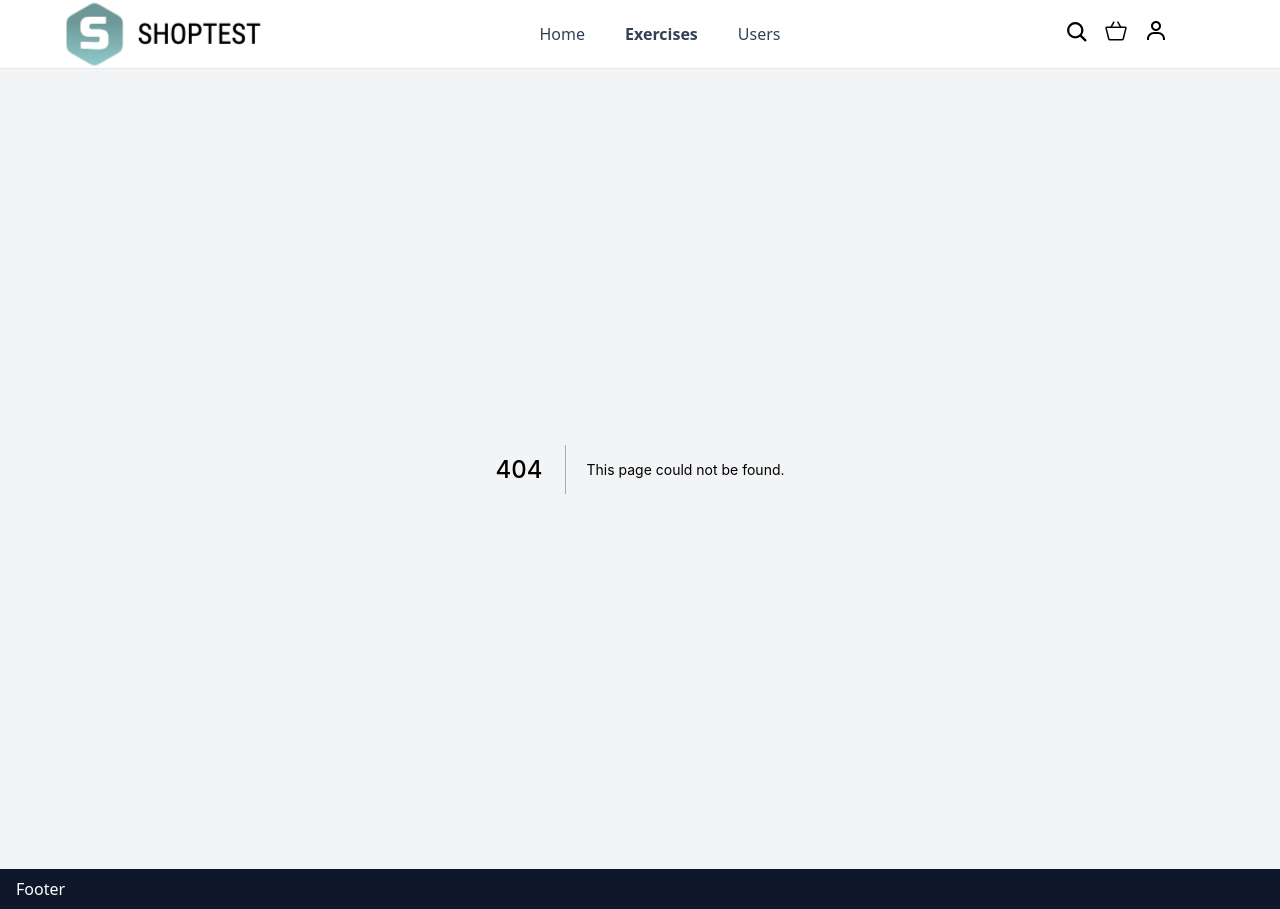
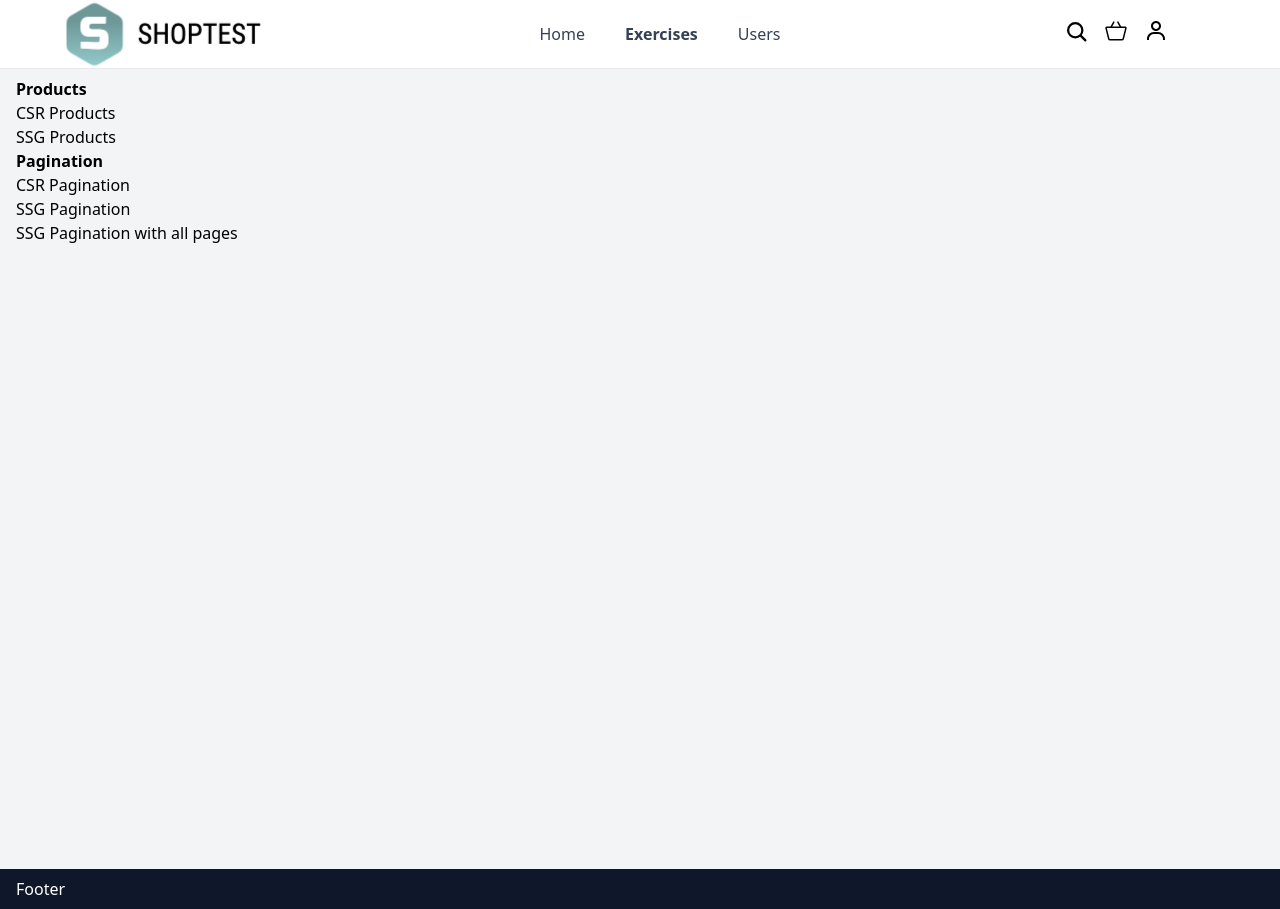
Before and after one commit to kasperkow/first-next-store, a Next.js app: page /exercises in a window 1280 px wide. Before the commit this address had no page. Built offline with nearby package versions, Linux system fonts and the light colour scheme.

Commit message:
new page with links to exercises

```diff
--- /dev/null
+++ b/pages/exercises.tsx
@@ -0,0 +1,60 @@
+import Link from 'next/link'
+
+interface Exercise {
+    href: string
+    label: string
+}
+
+interface Section {
+    [key: string]: Exercise[]
+}
+
+const Exercises = () => {
+    const links: Section = {
+        Products: [
+            {
+                href: '/products-csr',
+                label: 'CSR Products',
+            },
+            {
+                href: '/products-ssg',
+                label: 'SSG Products',
+            },
+        ],
+        Pagination: [
+            {
+                href: '/pagination-csr',
+                label: 'CSR Pagination',
+            },
+            {
+                href: '/pagination-ssg',
+                label: 'SSG Pagination',
+            },
+            {
+                href: '/pagination',
+                label: 'SSG Pagination with all pages',
+            },
+        ],
+    }
+
+    return (
+        <div className="flex flex-col min-h-screen max-w-7xl mx-auto w-full py-2 px-4">
+            {Object.keys(links).map(section => (
+                <>
+                    <p className="font-bold">{section}</p>
+                    <div className="flex flex-col">
+                        {links[section].map(exercise => {
+                            return (
+                                <Link key={exercise.label} href={exercise.href}>
+                                    <a>{exercise.label}</a>
+                                </Link>
+                            )
+                        })}
+                    </div>
+                </>
+            ))}
+        </div>
+    )
+}
+
+export default Exercises
--- /dev/null
+++ b/pages/pagination-csr.tsx
@@ -0,0 +1,5 @@
+const PaginationCSR = () => {
+    return <div className="flex flex-col min-h-screen"></div>
+}
+
+export default PaginationCSR
--- /dev/null
+++ b/pages/pagination-ssg.tsx
@@ -0,0 +1,5 @@
+const PaginationSSG = () => {
+    return <div className="flex flex-col min-h-screen"></div>
+}
+
+export default PaginationSSG
--- /dev/null
+++ b/pages/pagination.tsx
@@ -0,0 +1,5 @@
+const Pagination = () => {
+    return <div className="flex flex-col min-h-screen"></div>
+}
+
+export default Pagination
--- a/pages/products.tsx
+++ b/pages/products-ssg.tsx
@@ -1,5 +1,5 @@
 import { InferGetStaticPropsType } from 'next'
-import { ProductDetails, ProductListItem } from '@components/Product'
+import { ProductListItem } from '@components/Product'
 
 const ProductPage = ({ data, data2 }: InferGetStaticPropsType<typeof getStaticProps>) => {
     return (
```
